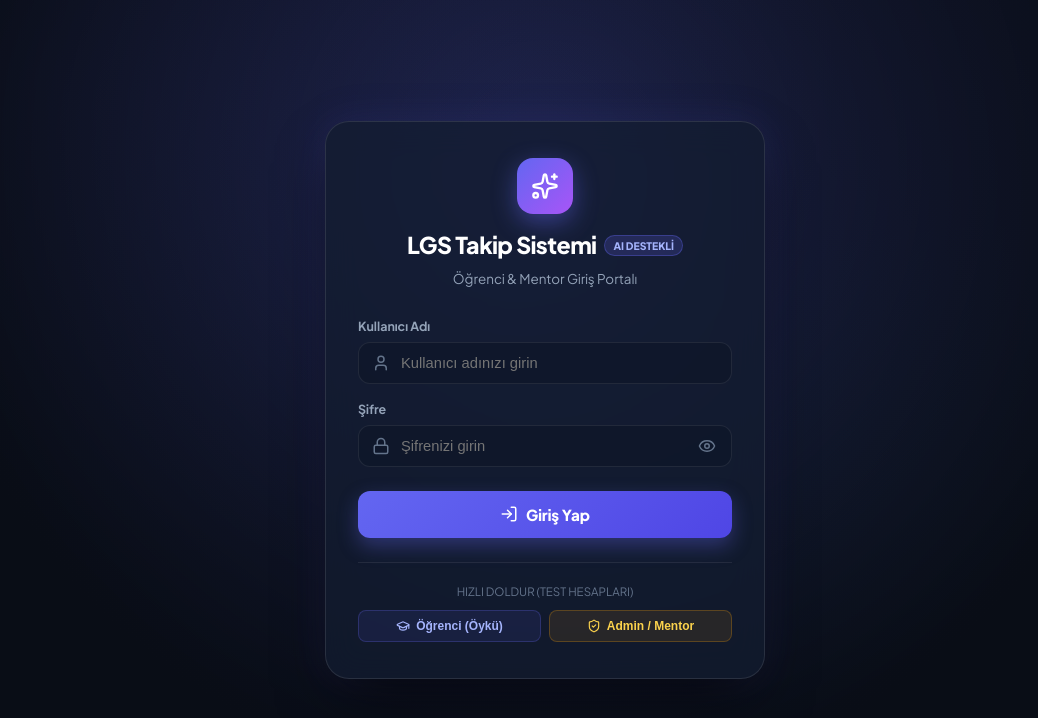
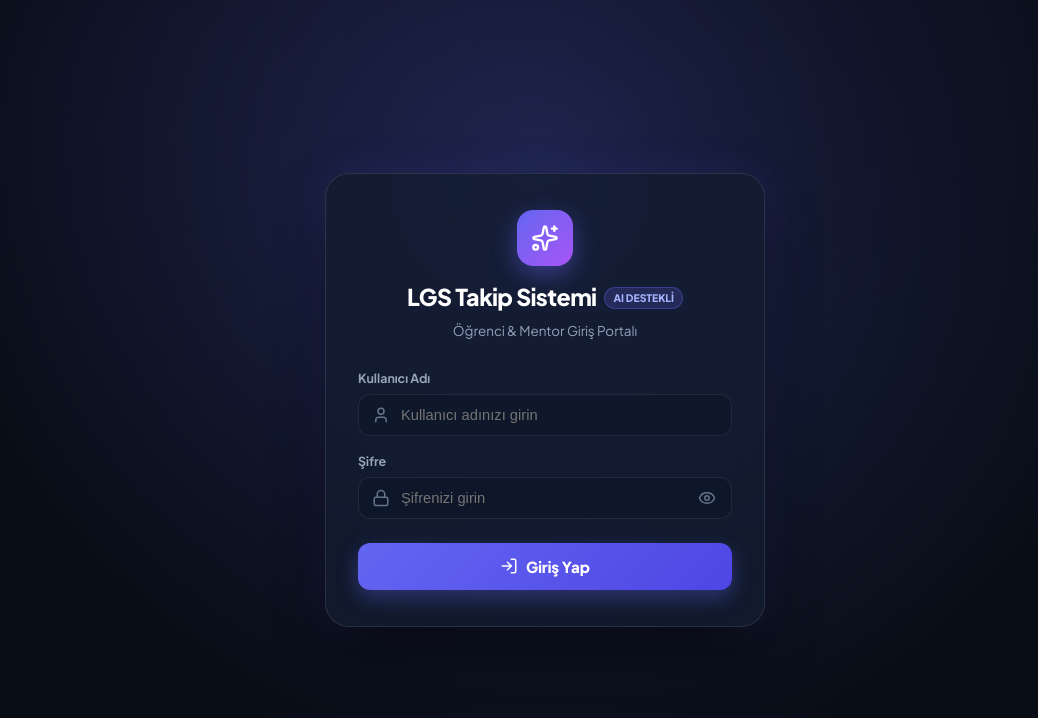
Before and after one commit to OmerCanInan/lgs-takip-sistemi-Vibe-Coded-, a React (Vite) app: page / in a window 1280 px wide. Shown: the top 718 px of the page, without its empty margins (95-1133 px from the left). Built offline with nearby package versions, Linux system fonts and the light colour scheme; no server answers; the database is empty.

Commit message:
security: remove quick-fill test account buttons from login view

```diff
--- a/src/components/auth/LoginView.tsx
+++ b/src/components/auth/LoginView.tsx
@@ -1,5 +1,5 @@
 import React, { useState } from 'react';
-import { Sparkles, User, Lock, Eye, EyeOff, LogIn, ShieldAlert, GraduationCap, ShieldCheck } from 'lucide-react';
+import { Sparkles, User, Lock, Eye, EyeOff, LogIn, ShieldAlert } from 'lucide-react';
 import { useApp } from '../../context/AppContext';
 
 export const LoginView: React.FC = () => {
@@ -27,12 +27,6 @@ export const LoginView: React.FC = () => {
         setIsLoading(false);
       }
     }, 300);
-  };
-
-  const fillCredentials = (user: string, pass: string) => {
-    setUsername(user);
-    setPassword(pass);
-    setError(null);
   };
 
   return (
@@ -267,60 +261,6 @@ export const LoginView: React.FC = () => {
             <span>{isLoading ? 'Giriş Yapılıyor...' : 'Giriş Yap'}</span>
           </button>
         </form>
-
-        {/* Quick Fill Demo Helper Buttons */}
-        <div style={{ marginTop: '24px', paddingTop: '20px', borderTop: '1px solid var(--border-subtle)' }}>
-          <div style={{ fontSize: '0.72rem', color: 'var(--text-muted)', textAlign: 'center', marginBottom: '10px' }}>
-            HIZLI DOLDUR (TEST HESAPLARI)
-          </div>
-          <div style={{ display: 'grid', gridTemplateColumns: '1fr 1fr', gap: '8px' }}>
-            <button
-              type="button"
-              onClick={() => fillCredentials('öyküöykü', 'öykü1234')}
-              style={{
-                display: 'flex',
-                alignItems: 'center',
-                justifyContent: 'center',
-                gap: '6px',
-                padding: '8px 10px',
-                borderRadius: '8px',
-                background: 'rgba(99, 102, 241, 0.1)',
-                border: '1px solid rgba(99, 102, 241, 0.25)',
-                color: '#a5b4fc',
-                fontSize: '0.75rem',
-                fontWeight: 700,
-                cursor: 'pointer',
-                transition: 'all 0.2s',
-              }}
-            >
-              <GraduationCap size={14} />
-              <span>Öğrenci (Öykü)</span>
-            </button>
-
-            <button
-              type="button"
-              onClick={() => fillCredentials('admin', 'adminMf130805')}
-              style={{
-                display: 'flex',
-                alignItems: 'center',
-                justifyContent: 'center',
-                gap: '6px',
-                padding: '8px 10px',
-                borderRadius: '8px',
-                background: 'rgba(245, 158, 11, 0.1)',
-                border: '1px solid rgba(245, 158, 11, 0.25)',
-                color: '#fcd34d',
-                fontSize: '0.75rem',
-                fontWeight: 700,
-                cursor: 'pointer',
-                transition: 'all 0.2s',
-              }}
-            >
-              <ShieldCheck size={14} />
-              <span>Admin / Mentor</span>
-            </button>
-          </div>
-        </div>
       </div>
     </div>
   );
```
